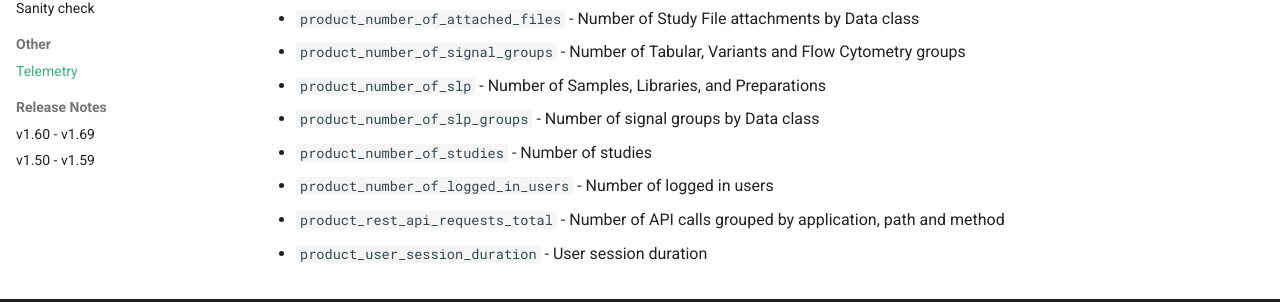
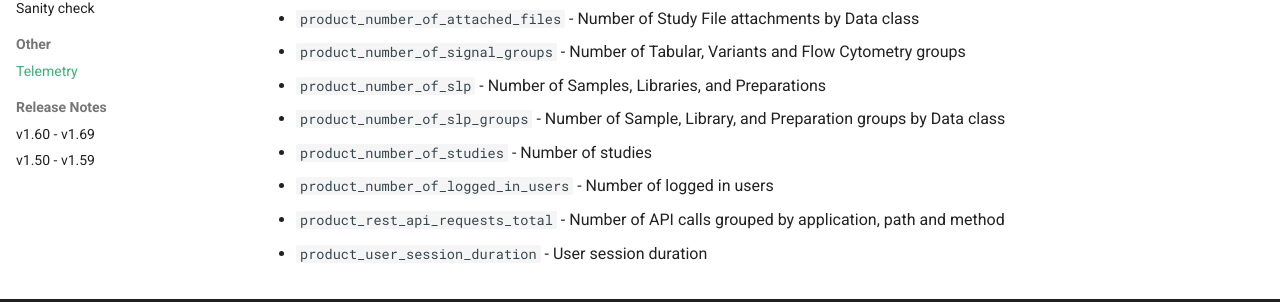
Before and after one commit to genestack/admin-docs, an MkDocs documentation site: the page built from docs/home/other/telemetry.md, in a window 1280 px wide and 1177 px high. Shown: the part 742-1044 px from the top of the window. Built offline with MkDocs 1.6.1 and Material for MkDocs 9.7.7, drawn with Linux system fonts in a browser that asks for light colours; the version menu is left out.

Commit message:
Update docs/home/other/telemetry.md
Co-authored-by: Mikhail Smazhevsky <mikhail.smazhevsky@genestack.com>

```diff
--- a/docs/home/other/telemetry.md
+++ b/docs/home/other/telemetry.md
@@ -24,7 +24,7 @@ In addition to technical metrics, anonymized product usage data is being collect
 
 - `product_number_of_slp` - Number of Samples, Libraries, and Preparations
 
-- `product_number_of_slp_groups` - Number of signal groups by Data class
+- `product_number_of_slp_groups` - Number of Sample, Library, and Preparation groups by Data class
 
 - `product_number_of_studies` - Number of studies
 
```
